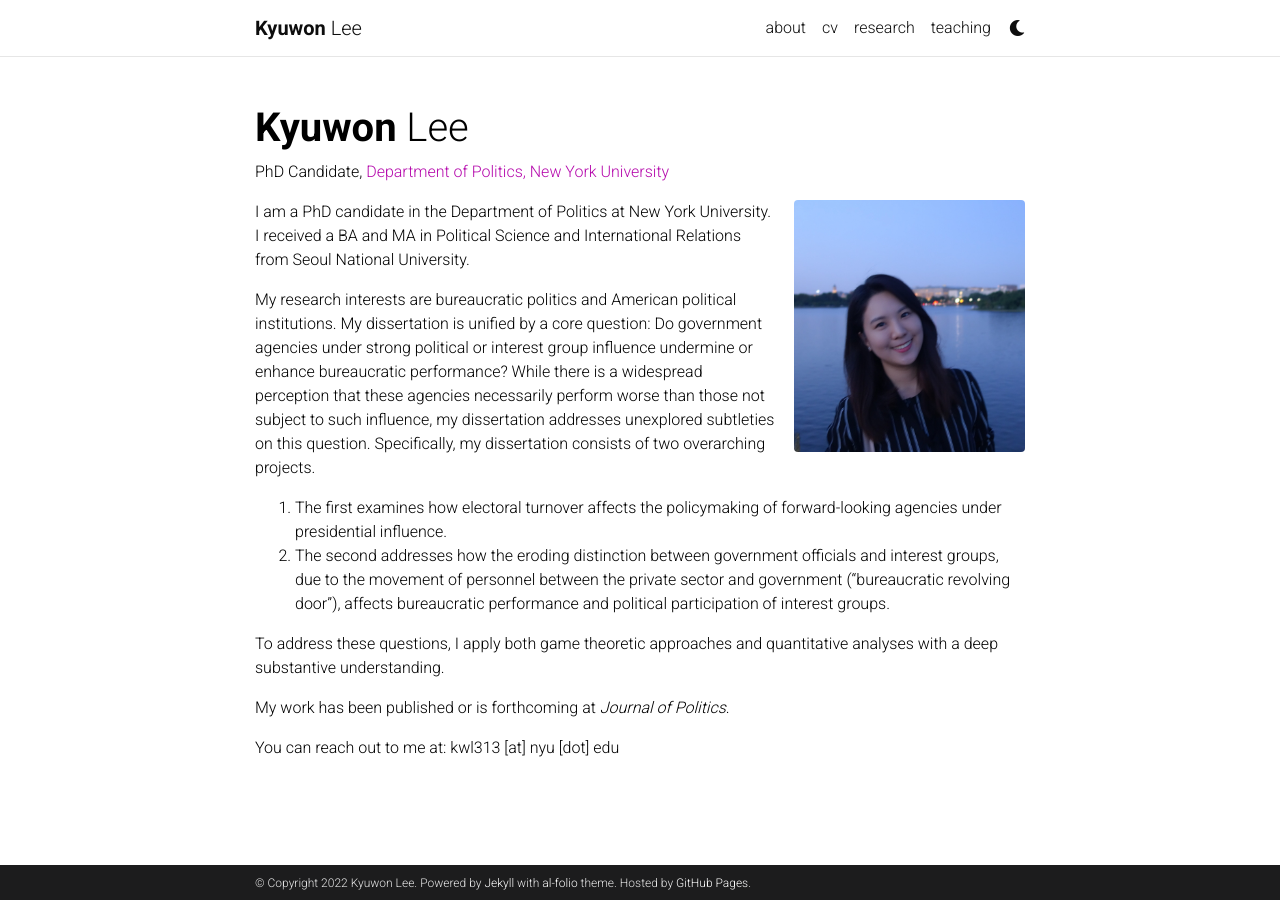
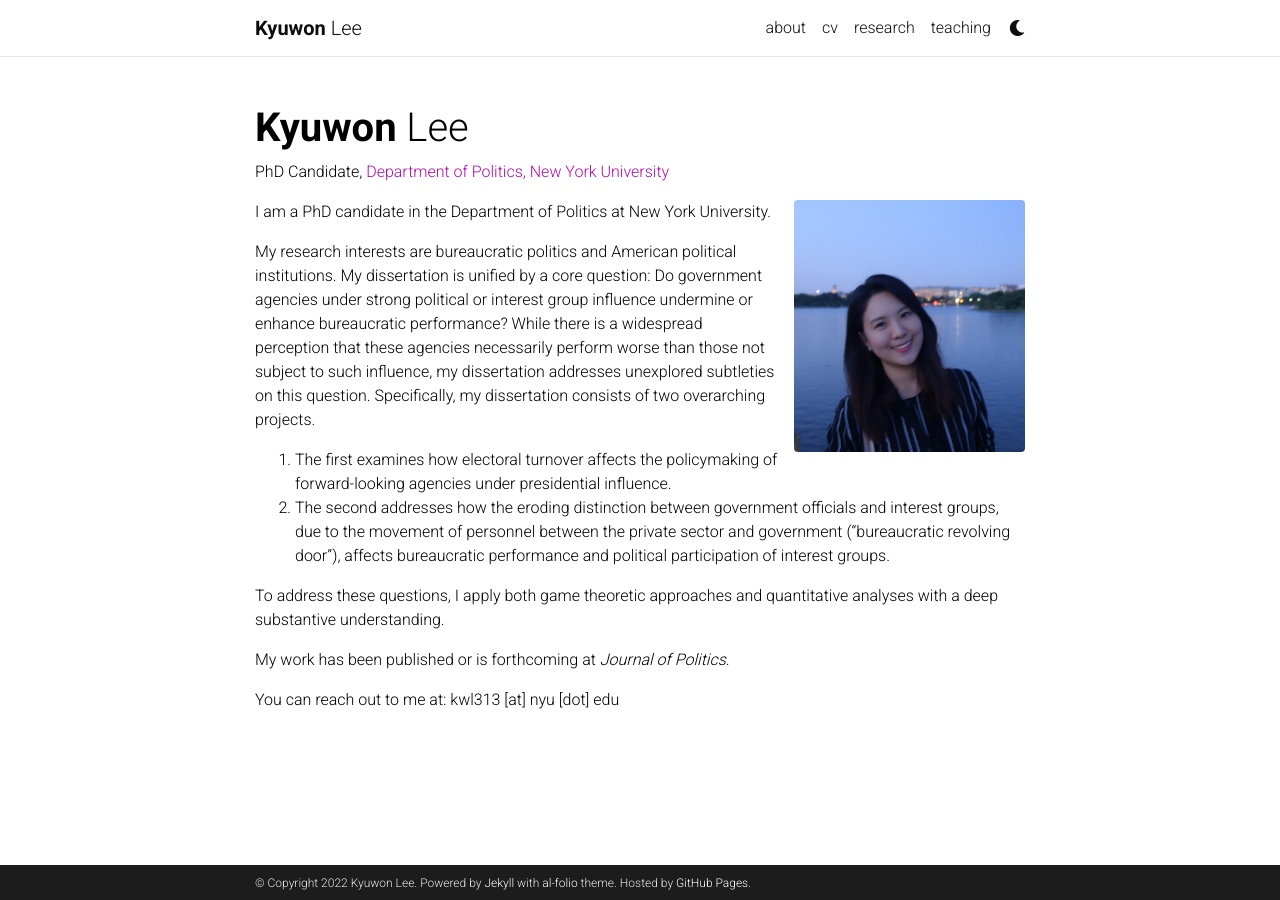
Before and after one commit to kyuwon-lee/kyuwon-lee.github.io, a Jekyll site: the page built from _pages/about.md, in a window 1280 px wide. Built offline with Jekyll 4.4.1, drawn with Linux system fonts in a browser that asks for light colours; full-size pictures stand in for the smaller copies a plugin makes; comment, search, counter and statistics services are not loaded; a style sheet for code colours, icons or effects is not loaded.

Commit message:
Update about.md

```diff
--- a/_pages/about.md
+++ b/_pages/about.md
@@ -15,7 +15,7 @@ profile:
 
 ---
 
-I am a PhD candidate in the Department of Politics at New York University. I received a BA and MA in Political Science and International Relations from Seoul National University.
+I am a PhD candidate in the Department of Politics at New York University.
 
 My research interests are bureaucratic politics and American political institutions. My dissertation is unified by a core question: Do government agencies under strong political or interest group influence undermine or enhance bureaucratic performance? While there is a widespread perception that these agencies necessarily perform worse than those not subject to such influence, my dissertation addresses unexplored subtleties on this question. Specifically, my dissertation consists of two overarching projects.
 
```
